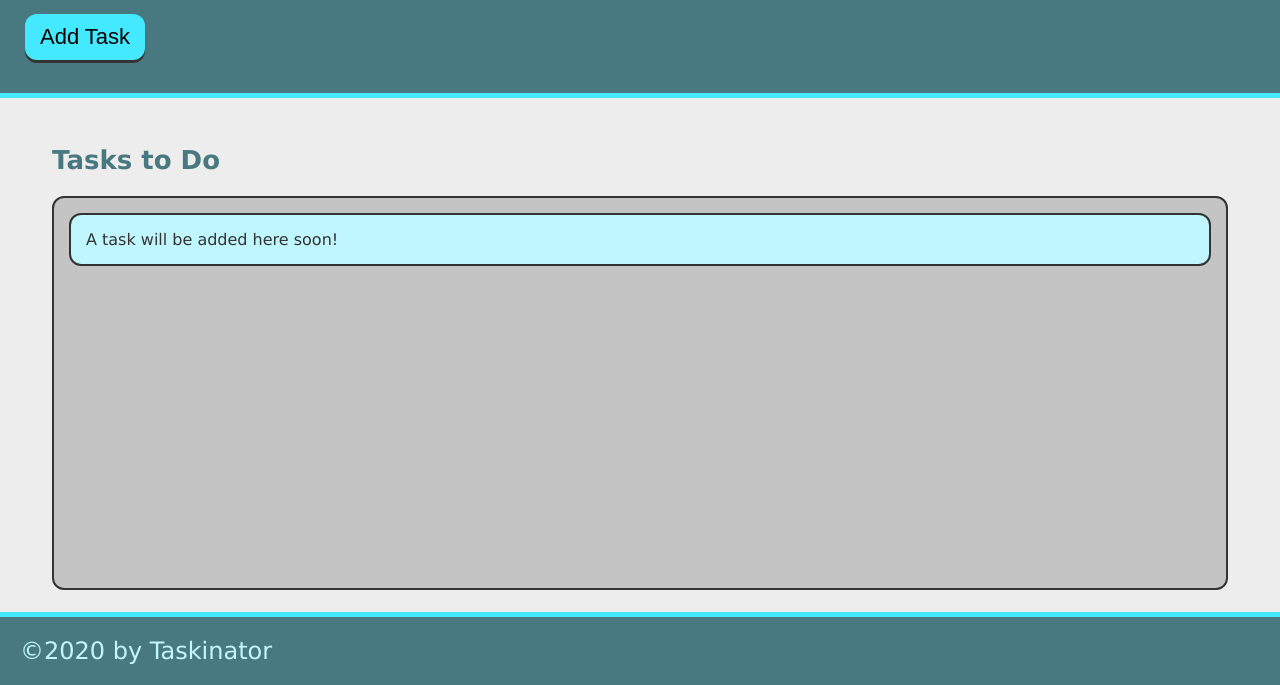
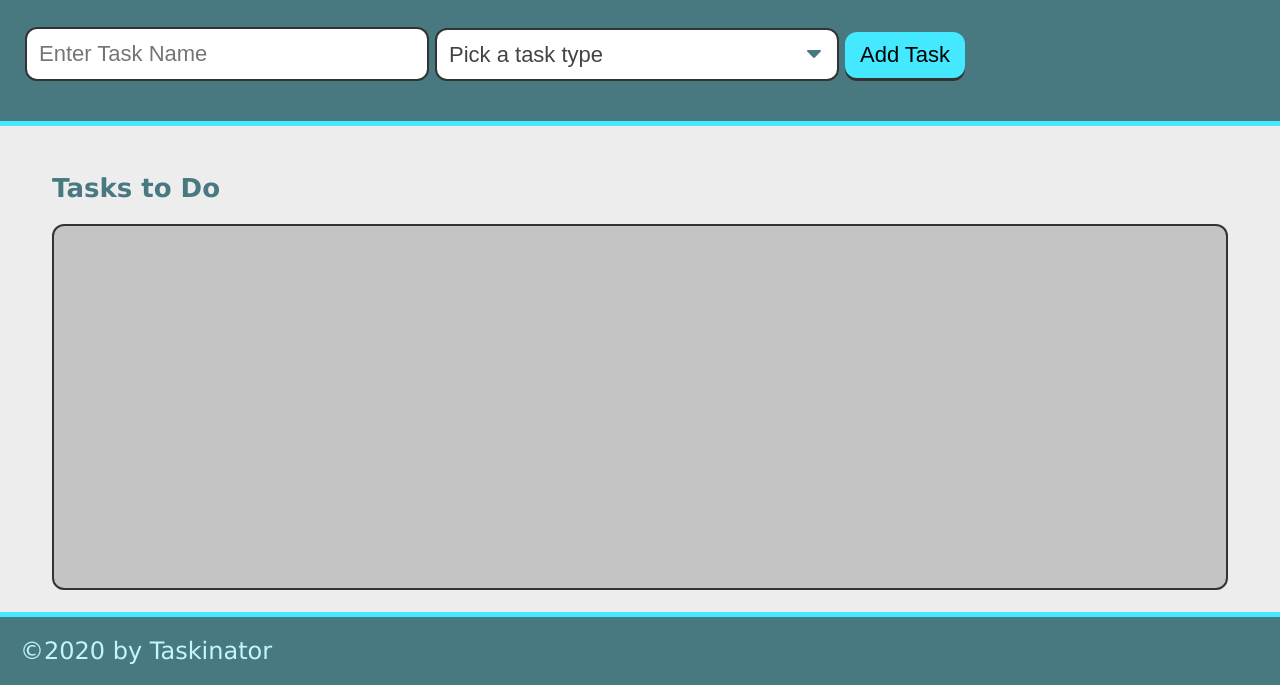
Before and after one commit to TheMightyNail/taskinator, a plain HTML site: page index.html in a window 1280 px wide. Shown: the part 115-800 px from the top of the page. Drawn offline with Linux system fonts and the light colour scheme.

Commit message:
added task drop down functionality

```diff
--- a/assets/js/script.js
+++ b/assets/js/script.js
@@ -1,8 +1,10 @@
-var buttonEl = document.querySelector("#save-task");
+var formEl = document.querySelector("#task-form");
 var tasksToDoEl = document.querySelector("#tasks-to-do");
 
 // function to create a new task
-var createTaskHandler = function() {
+var createTaskHandler = function(event) {
+    event.preventDefault();
+
     var listItemEl = document.createElement("li");
     listItemEl.className = "task-item";
     listItemEl.textContent = "This is a new task.";
@@ -10,4 +12,4 @@ var createTaskHandler = function() {
 }
 
 // on button click, creates a new task
-buttonEl.addEventListener('click', createTaskHandler);
+formEl.addEventListener('submit', createTaskHandler);
--- a/index.html
+++ b/index.html
@@ -12,16 +12,29 @@
     <header>
         <h1 class="page-title">Taskinator</h1>
         <p>Click below to add a new task!</p>
-        <button id="save-task" class="btn">Add Task</button>
+        <form id="task-form">
+            <div class="form-group">
+                <input type="text" name="task-name" placeholder="Enter Task Name" />
+            </div>
+            <div class="form-group">
+                <select name="task-type" class="select-dropdown">
+                    <option value="" disabled selected>Pick a task type</option>
+                    <option value="Print">Print</option>
+                    <option value="Web">Web</option>
+                    <option value="Mobile">Mobile</option>
+                </select>
+            </div>
+            <div class="form-group">
+                <button id="save-task" class="btn" type="submit">Add Task</button>
+            </div>
+        </form>
     </header>
 
     <!-- main section -->
     <main class="page-content">
         <section class="task-list-wrapper">
             <h2 class="list-title">Tasks to Do</h2>
-            <ul id="tasks-to-do" class="task-list">
-                <li class="task-item"> A task will be added here soon!</li>
-            </ul>
+            <ul id="tasks-to-do" class="task-list"></ul>
         </section>
      </main>
 
```
